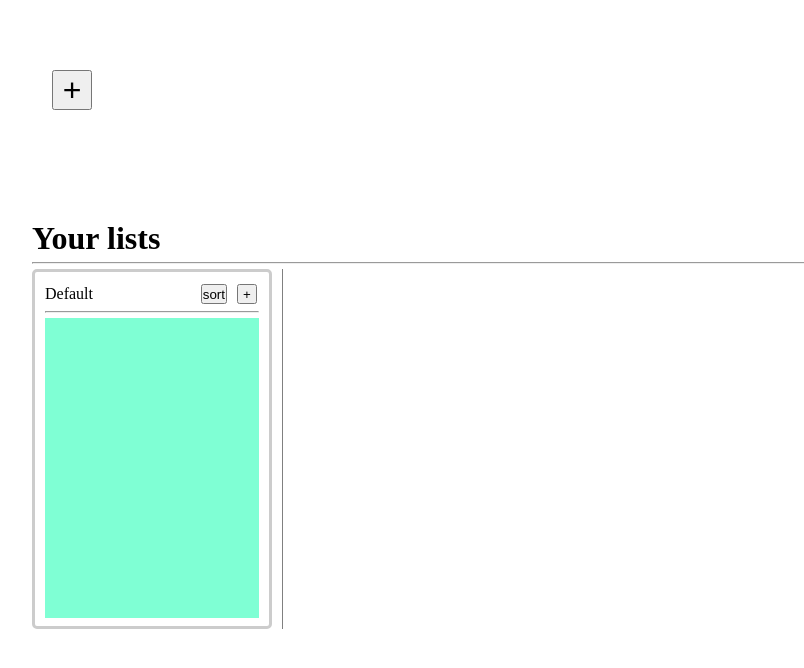
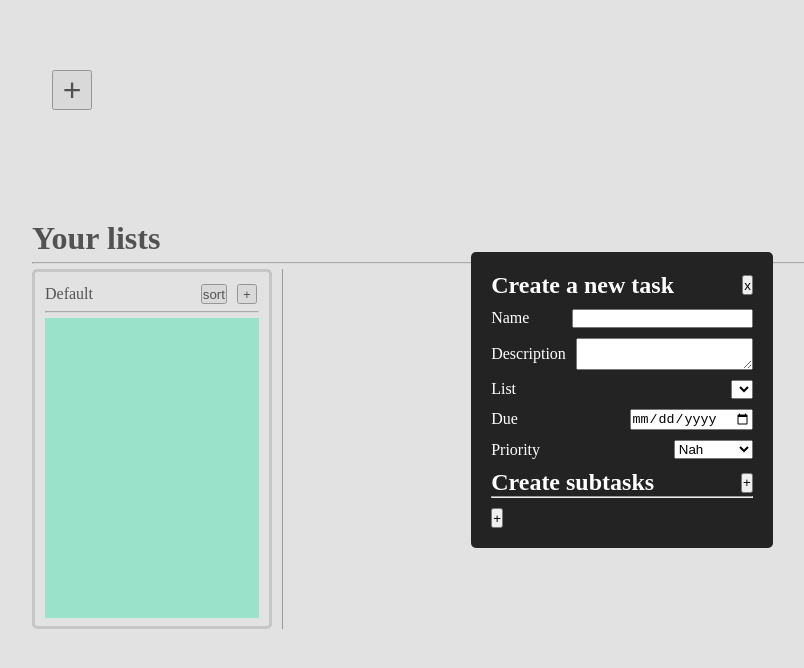
Before and after one commit to Valdemarcheck/To-Do-website, a website built with webpack: page dist/index.html in a window 1280 px wide. Shown: the whole page, without its empty margins (18-822 px from the left). Built offline with nearby package versions, Linux system fonts and the light colour scheme.

Commit message:
Setup task creation form

```diff
--- a/dist/index.html
+++ b/dist/index.html
@@ -22,9 +22,6 @@
           <h2>Create a new list</h2>
           <button id="list-creation-form-close-button" type="button">x</button>
         </div>
-        <div id="nameIsNotUniqueDiv">
-          <span>This list name is not unique!</span>
-        </div>
         <div class="row">
           <label for="name">Name</label>
           <input type="text" id="name" maxlength="20" />
@@ -39,7 +36,48 @@
       </form>
     </div>
     <div class="form-background" id="task-form-background">
-      <form id="task-creation-form"></form>
+      <form id="task-creation-form">
+        <div class="row">
+          <h2>Create a new task</h2>
+          <button id="list-creation-form-close-button" type="button">x</button>
+        </div>
+        <div class="row">
+          <label for="name">Name</label>
+          <input type="text" id="name" maxlength="20" />
+        </div>
+        <div class="row">
+          <label for="description">Description</label>
+          <textarea id="description"></textarea>
+        </div>
+        <div class="row">
+          <label for="listSelection">List</label>
+          <select id="listSelection"></select>
+        </div>
+        <div class="row">
+          <label for="dueDate">Due</label>
+          <input type="date" id="dueDate" />
+        </div>
+        <div class="row">
+          <label for="priority">Priority</label>
+          <select id="priority">
+            <option>Nah</option>
+            <option>Ok</option>
+            <option>Important</option>
+          </select>
+        </div>
+        <div id="subtasks-row">
+          <div id="subtasks header">
+            <div class="row">
+              <h2>Create subtasks</h2>
+              <button id="create-subtask-button">+</button>
+            </div>
+            <hr />
+          </div>
+        </div>
+        <div class="row">
+          <button id="create-task-button" type="button">+</button>
+        </div>
+      </form>
     </div>
   </body>
 </html>
--- a/dist/styles.css
+++ b/dist/styles.css
@@ -57,7 +57,7 @@ form {
 }
 
 #task-form-background {
-  display: none;
+  display: flex;
 }
 /*  */
 /*  */
```
